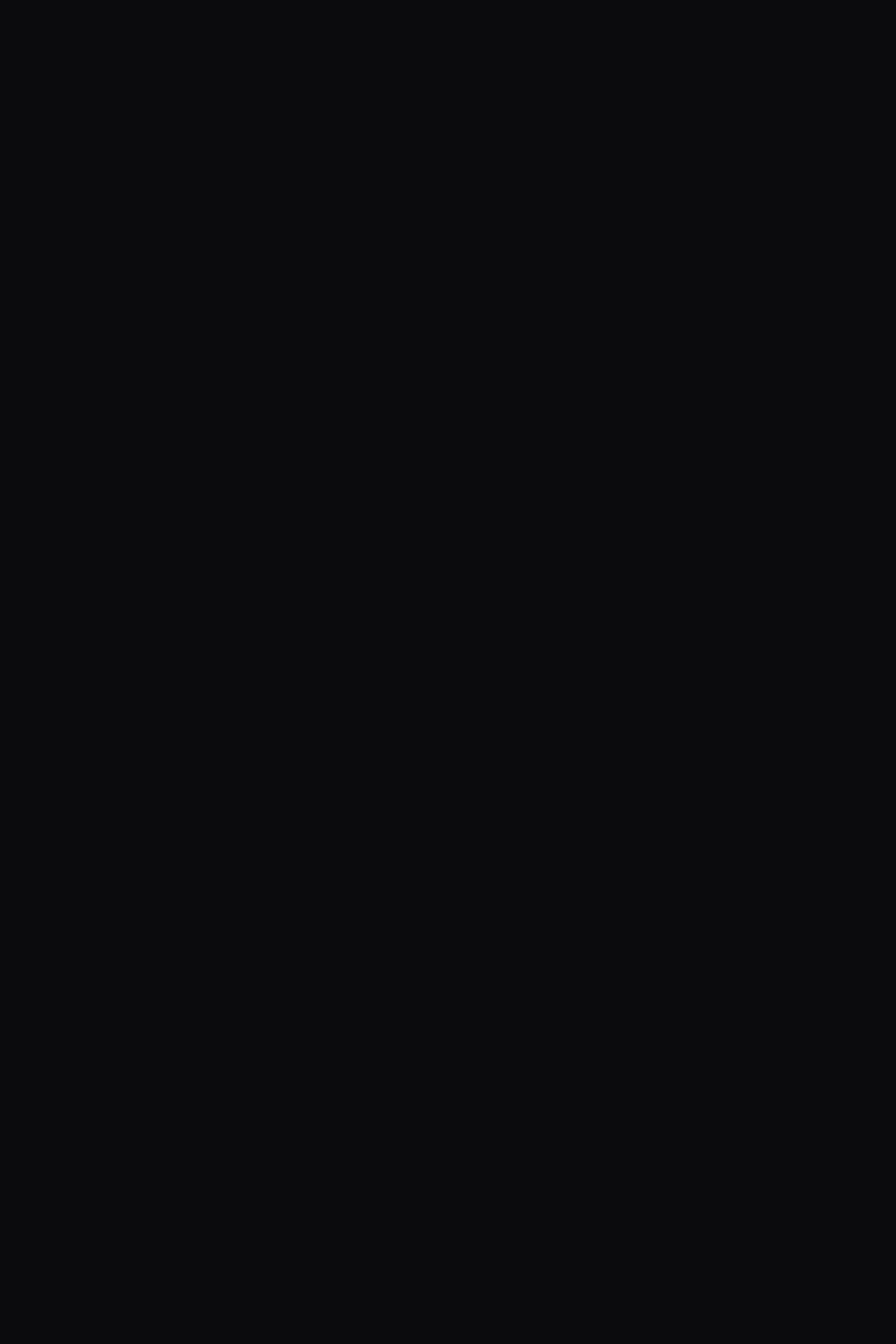
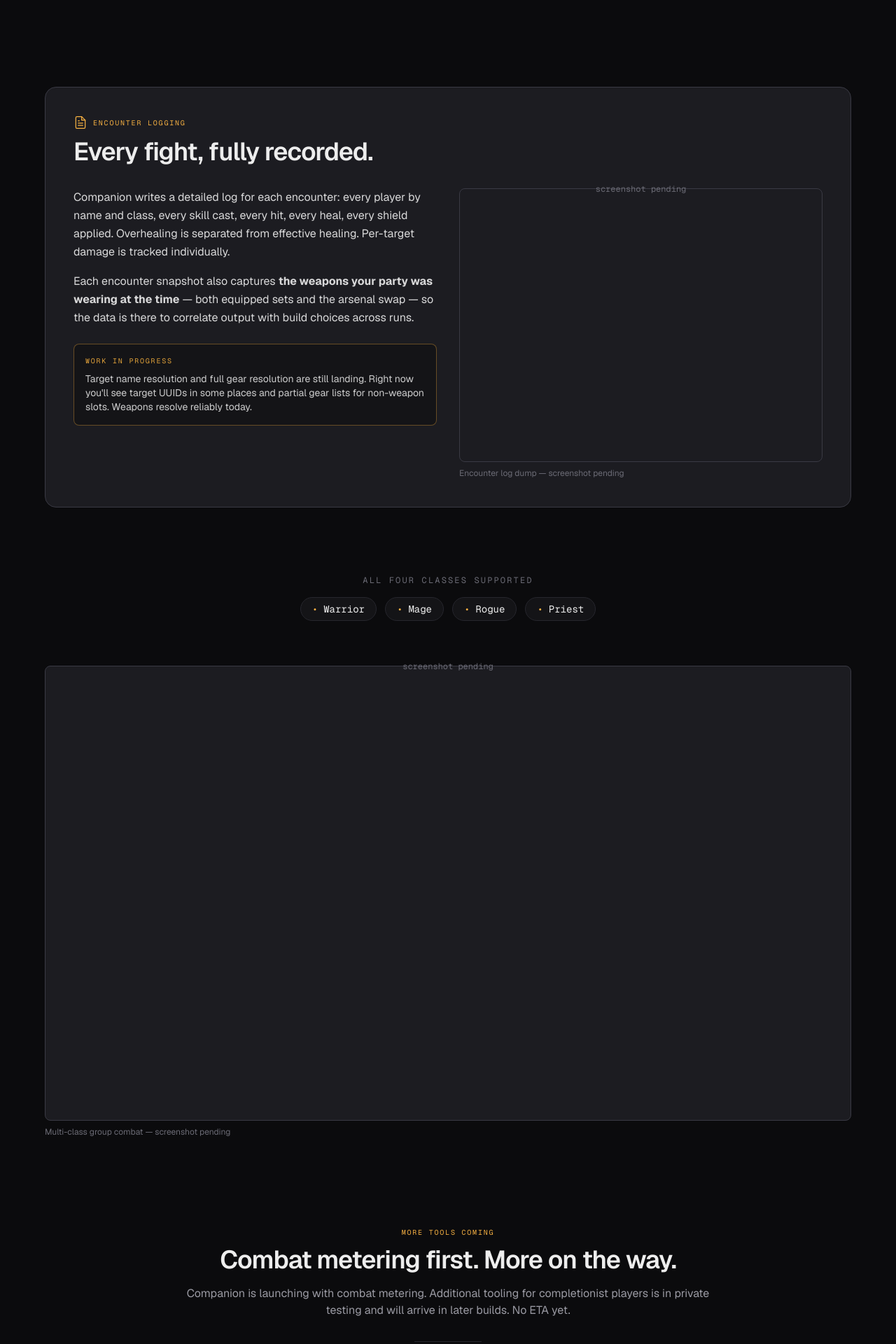
Before and after one commit to Palid/farever-companion, a Next.js app: page / in a window 1280 px wide. Shown: the part 2660-4580 px from the top of the page at 70% size. Before the commit the page ends 2688 px from the top, so only its background shows below. Built offline with nearby package versions, Linux system fonts and the light colour scheme.

Commit message:
feat(logs): encounter-logging callout + class strip + more-tools tease

```diff
--- /dev/null
+++ b/app/_components/ClassStrip.tsx
@@ -0,0 +1,24 @@
+const CLASSES = ["Warrior", "Mage", "Rogue", "Priest"] as const;
+
+export function ClassStrip() {
+  return (
+    <div className="px-4 pb-8">
+      <div className="max-w-6xl mx-auto">
+        <p className="font-mono text-xs uppercase tracking-[0.18em] text-subtle text-center">
+          All four classes supported
+        </p>
+        <div className="mt-4 flex flex-wrap justify-center gap-3">
+          {CLASSES.map((cls) => (
+            <span
+              key={cls}
+              className="inline-flex items-center gap-2 px-4 py-1.5 rounded-full border border-border bg-surface text-sm text-foreground font-mono"
+            >
+              <span className="text-accent select-none" aria-hidden>•</span>
+              {cls}
+            </span>
+          ))}
+        </div>
+      </div>
+    </div>
+  );
+}
--- /dev/null
+++ b/app/_components/EncounterLoggingCard.tsx
@@ -0,0 +1,57 @@
+import { Icon } from "@/app/_components/Icon";
+import { Screenshot } from "@/app/_components/Screenshot";
+
+export function EncounterLoggingCard() {
+  return (
+    <section className="px-4 py-16 md:py-24">
+      <div className="max-w-6xl mx-auto">
+        <div className="rounded-2xl border border-border-strong bg-surface-elevated p-6 md:p-10">
+          <div className="flex items-center">
+            <Icon name="scroll" className="w-5 h-5 text-accent" />
+            <span className="font-mono text-[10px] uppercase tracking-[0.18em] text-accent ml-2">
+              Encounter logging
+            </span>
+          </div>
+
+          <h2 className="mt-3 text-3xl md:text-4xl font-semibold tracking-tight">
+            Every fight, fully recorded.
+          </h2>
+
+          <div className="grid lg:grid-cols-2 gap-8 mt-8">
+            <div className="flex flex-col gap-4">
+              <p className="text-foreground/90 leading-relaxed">
+                Companion writes a detailed log for each encounter: every player by name and class, every skill
+                cast, every hit, every heal, every shield applied. Overhealing is separated from effective
+                healing. Per-target damage is tracked individually.
+              </p>
+              <p className="text-foreground/90 leading-relaxed">
+                Each encounter snapshot also captures{" "}
+                <strong>the weapons your party was wearing at the time</strong> — both equipped sets and the
+                arsenal swap — so the data is there to correlate output with build choices across runs.
+              </p>
+              <div className="bg-surface border border-warning/40 rounded-lg p-4 mt-2">
+                <p className="font-mono text-[10px] uppercase tracking-[0.18em] text-warning">
+                  Work in progress
+                </p>
+                <p className="mt-2 text-sm text-foreground/85">
+                  Target name resolution and full gear resolution are still landing. Right now you&apos;ll see
+                  target UUIDs in some places and partial gear lists for non-weapon slots. Weapons resolve
+                  reliably today.
+                </p>
+              </div>
+            </div>
+
+            <Screenshot
+              src={undefined}
+              alt="Sample encounter log dump"
+              width={800}
+              height={600}
+              caption="Encounter log dump — screenshot pending"
+              className="rounded-lg w-full"
+            />
+          </div>
+        </div>
+      </div>
+    </section>
+  );
+}
--- /dev/null
+++ b/app/_components/MoreToolsTease.tsx
@@ -0,0 +1,17 @@
+export function MoreToolsTease() {
+  return (
+    <section className="px-4 py-16 md:py-24">
+      <div className="max-w-3xl mx-auto text-center">
+        <p className="font-mono text-[10px] uppercase tracking-[0.18em] text-accent">More tools coming</p>
+        <h2 className="mt-3 text-3xl md:text-4xl font-semibold tracking-tight">
+          Combat metering first. More on the way.
+        </h2>
+        <p className="mt-4 text-muted">
+          Companion is launching with combat metering. Additional tooling for completionist players is in
+          private testing and will arrive in later builds. No ETA yet.
+        </p>
+        <div className="mt-8 mx-auto h-px w-24 bg-border" />
+      </div>
+    </section>
+  );
+}
--- /dev/null
+++ b/app/_components/MultiClassScreenshot.tsx
@@ -0,0 +1,18 @@
+import { Screenshot } from "@/app/_components/Screenshot";
+
+export function MultiClassScreenshot() {
+  return (
+    <section className="px-4 py-8">
+      <div className="max-w-6xl mx-auto">
+        <Screenshot
+          src={undefined}
+          alt="Farever Companion tracking a full party of Warrior, Mage, Rogue, and Priest"
+          width={1600}
+          height={900}
+          caption="Multi-class group combat — screenshot pending"
+          className="rounded-xl w-full"
+        />
+      </div>
+    </section>
+  );
+}
--- a/app/page.tsx
+++ b/app/page.tsx
@@ -1,6 +1,10 @@
 import { Hero } from "@/app/_components/Hero";
 import { DisclaimerCard } from "@/app/_components/DisclaimerCard";
 import { FeatureGrid } from "@/app/_components/FeatureGrid";
+import { EncounterLoggingCard } from "@/app/_components/EncounterLoggingCard";
+import { ClassStrip } from "@/app/_components/ClassStrip";
+import { MultiClassScreenshot } from "@/app/_components/MultiClassScreenshot";
+import { MoreToolsTease } from "@/app/_components/MoreToolsTease";
 
 export default function Page() {
   return (
@@ -8,6 +12,10 @@ export default function Page() {
       <Hero />
       <DisclaimerCard />
       <FeatureGrid />
+      <EncounterLoggingCard />
+      <ClassStrip />
+      <MultiClassScreenshot />
+      <MoreToolsTease />
     </>
   );
 }
```
